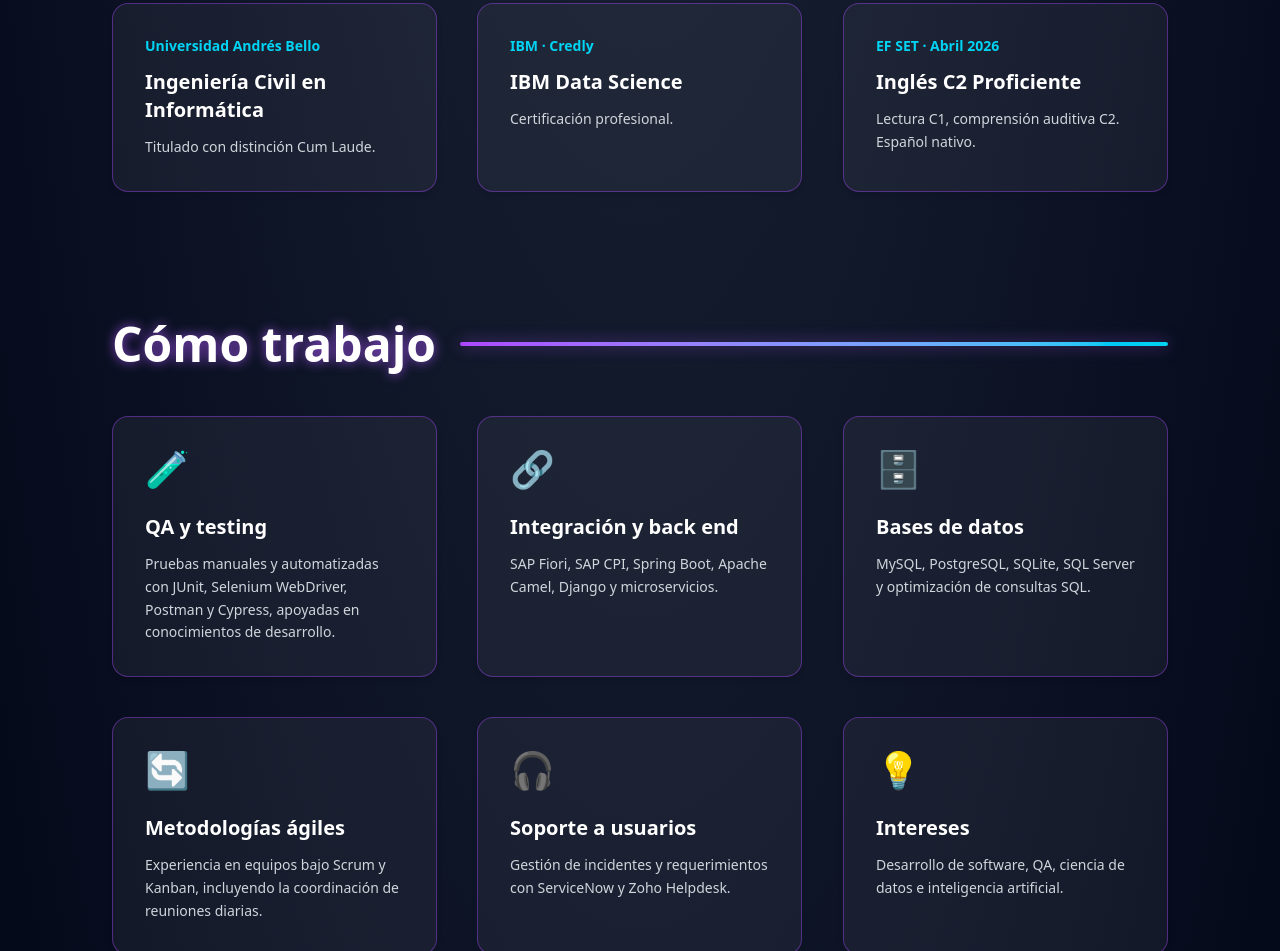
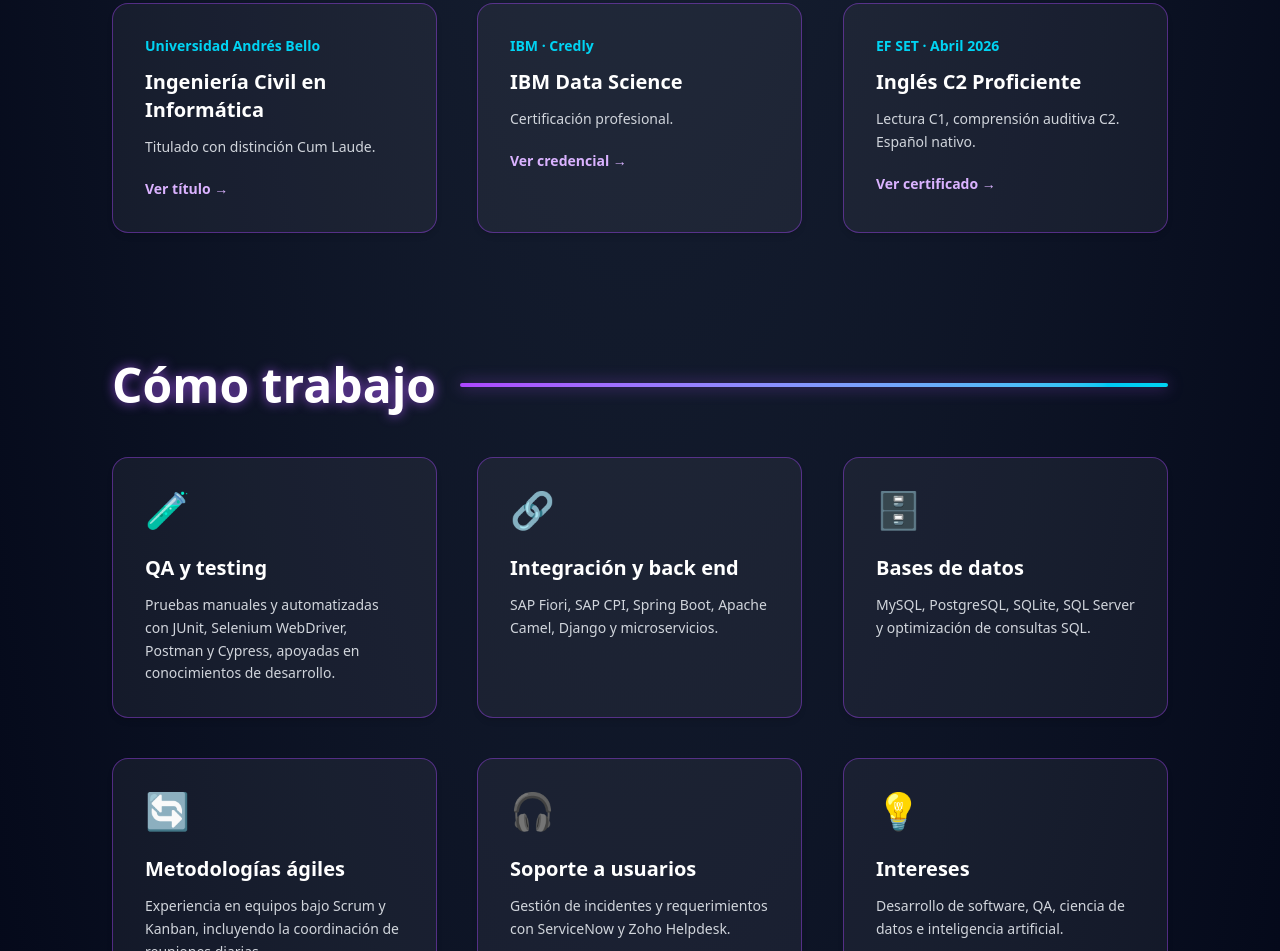
Before and after one commit to miespinozar/portfolio, an Astro site: page /about in a window 1280 px wide. Shown: the part 1755-2706 px from the top of the page. Built offline with nearby package versions, Linux system fonts and the light colour scheme; Astro itself is replaced by a stand-in of ours.

Commit message:
Enlaces a los certificados y al repositorio de la peluquería
Cada tarjeta de Educación enlaza a su certificado. El proyecto de la
peluquería suma su repositorio y una descripción más completa.

```diff
--- a/src/components/sections/Education.astro
+++ b/src/components/sections/Education.astro
@@ -9,21 +9,28 @@ interface Props {
 const { line = "left" } = Astro.props;
 
 // `meta` es la institución (y la fecha si la hay); va arriba, en chico.
+// `href` y `linkLabel` son el enlace al certificado; se abre en otra pestaña.
 const education = [
   {
     meta: "Universidad Andrés Bello",
     title: "Ingeniería Civil en Informática",
     text: "Titulado con distinción Cum Laude.",
+    href: "https://service.sa.mooestro.com/files/certificates/unab-195146551-2024682.pdf",
+    linkLabel: "Ver título",
   },
   {
     meta: "IBM · Credly",
     title: "IBM Data Science",
     text: "Certificación profesional.",
+    href: "https://www.credly.com/badges/59242435-c682-482f-b3de-fe9aab57fb57/print",
+    linkLabel: "Ver credencial",
   },
   {
     meta: "EF SET · Abril 2026",
     title: "Inglés C2 Proficiente",
     text: "Lectura C1, comprensión auditiva C2. Español nativo.",
+    href: "https://cert.efset.org/es/NPgaMX",
+    linkLabel: "Ver certificado",
   },
 ];
 ---
@@ -55,6 +62,19 @@ const education = [
         <p class="text-gray-300 leading-relaxed text-sm">
           {item.text}
         </p>
+
+        <!-- Enlace al certificado -->
+        <a
+          href={item.href}
+          target="_blank"
+          rel="noopener noreferrer"
+          class="inline-block mt-5
+                 text-sm font-semibold
+                 text-purple-300
+                 hover:text-purple-400 hover:underline"
+        >
+          {item.linkLabel} →
+        </a>
       </Card>
     ))}
   </div>
--- a/src/pages/projects.astro
+++ b/src/pages/projects.astro
@@ -59,11 +59,15 @@ const projects = [
     name: "Digitalización de una peluquería",
     status: "Proyecto universitario",
     summary:
-      "Aplicación web para digitalizar una peluquería, publicada en Heroku.",
+      "Aplicación web para digitalizar una peluquería, con cuentas de usuario y un menú de opciones para cada persona.",
     features: [
-      "Desarrollado bajo metodología Scrum++.",
+      "Registro e inicio de sesión, con edición del perfil, cambio de contraseña y eliminación de la cuenta.",
+      "Trabajo en equipo de seis personas bajo metodología Scrum++.",
+      "Preparado para publicarse con Docker y Heroku.",
     ],
-    tags: ["Django", "Python", "SQLite", "Heroku"],
+    tags: ["Django", "Python", "SQLite", "Docker", "Heroku"],
+    href: "https://github.com/Satanasovici/Satanasovici-ICF232_202010_Grupo6_2v",
+    linkLabel: "Ver en GitHub",
   },
 ];
 ---
```
